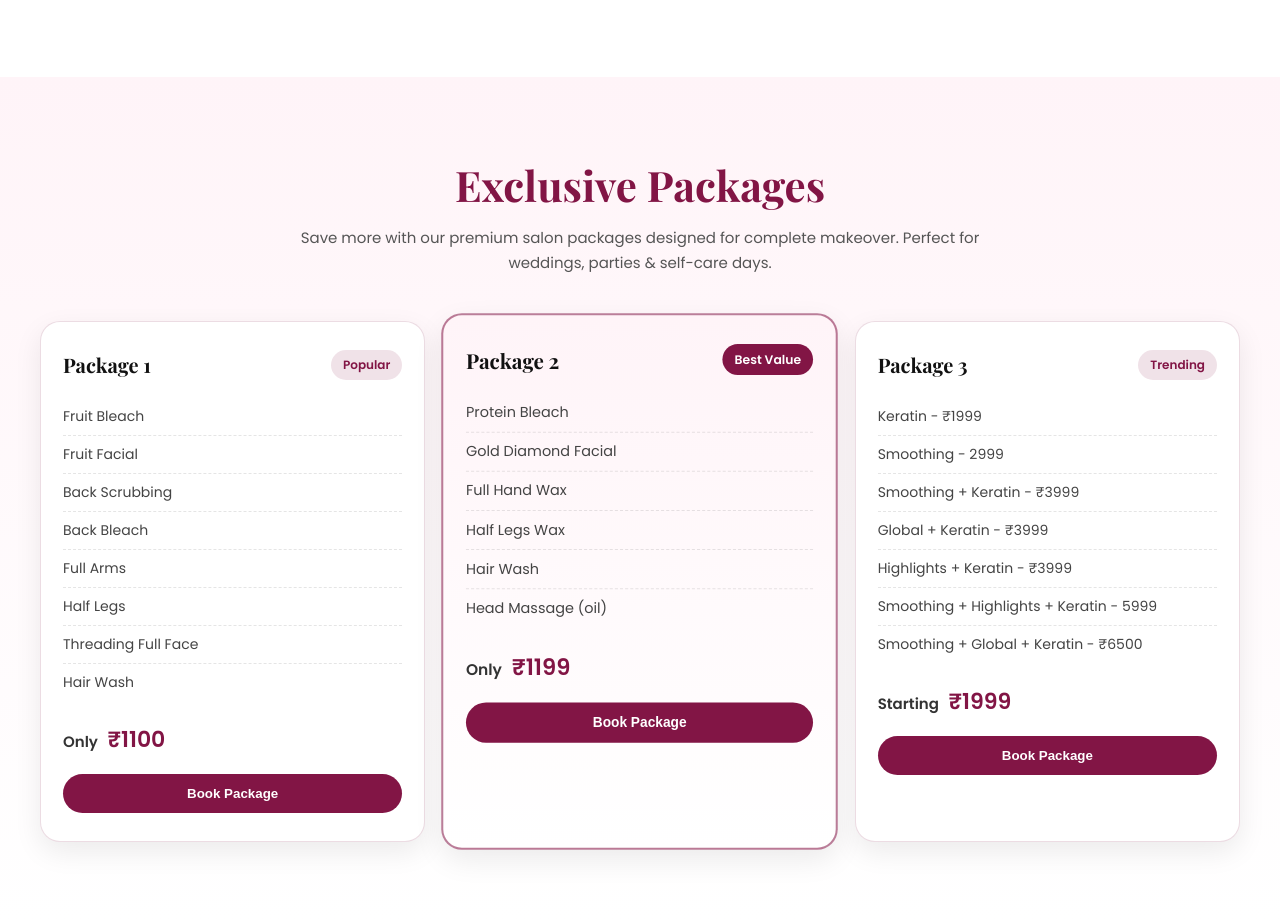
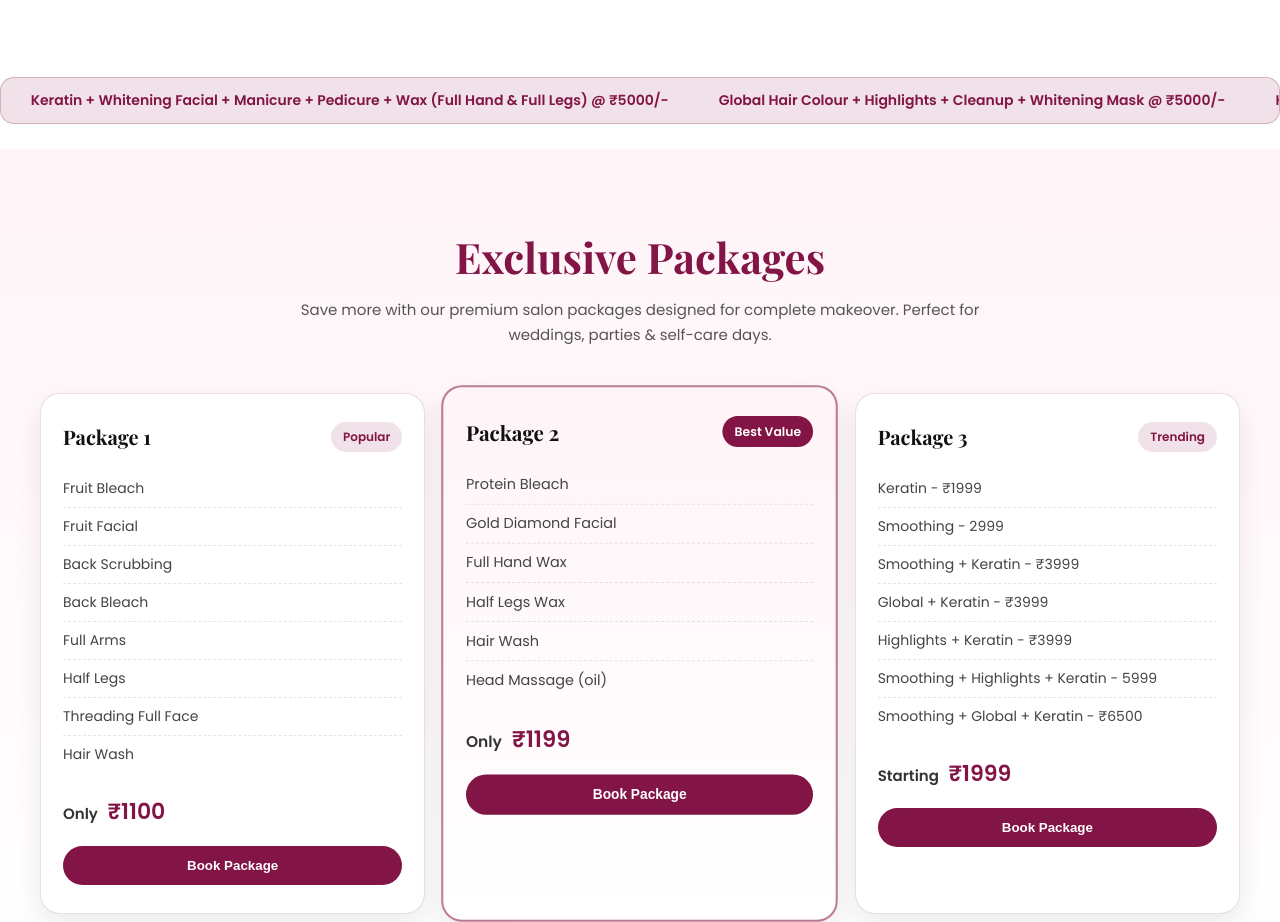
Before and after one commit to Deepu23456/nk-beauty-salon, a plain HTML site: page index.html in a window 1280 px wide. Shown: the part 4520-5442 px from the top of the page. Drawn offline with nearby package versions, Linux system fonts and the light colour scheme.

Commit message:
final draft

```diff
--- a/index.html
+++ b/index.html
@@ -158,7 +158,7 @@
                 <video autoplay muted loop playsinline>
                     <source src="./assets/homeservice.mp4" type="video/mp4">
                 </video>
-        </div>
+            </div>
         </div>
 
         </div>
@@ -330,6 +330,20 @@
 
         </div>
     </section>
+    <div class="package-marquee">
+        <div class="marquee-track">
+            <span> Keratin + Organic Facial + Wax (Full Hand & Full Legs) @ ₹4000/-</span>
+            <span> Keratin + Whitening Facial + Manicure + Pedicure + Wax (Full Hand & Full Legs) @
+                ₹5000/-</span>
+            <span> Global Hair Colour + Highlights + Cleanup + Whitening Mask @ ₹5000/-</span>
+
+            <!-- Duplicate same text again for infinite effect -->
+            <span> Keratin + Organic Facial + Wax (Full Hand & Full Legs) @ ₹4000/-</span>
+            <span> Keratin + Whitening Facial + Manicure + Pedicure + Wax (Full Hand & Full Legs) @
+                ₹5000/-</span>
+            <span> Global Hair Colour + Highlights + Cleanup + Whitening Mask @ ₹5000/-</span>
+        </div>
+    </div>
     <section class="packages-section" id="packages">
         <div class="packages-container">
 
@@ -530,7 +544,6 @@
                 <div class="footer-social">
                     <a href="https://www.instagram.com/nisha_nkbeautysalon/reels/" target="_blank">Instagram</a>
                     <a href="https://www.facebook.com/share/1AadaiGN44/?mibextid=wwXIfr" target="_blank">Facebook</a>
-                    <a href="#" target="_blank">YouTube</a>
                 </div>
             </div>
 
--- a/style.css
+++ b/style.css
@@ -521,7 +521,8 @@ h3,
     margin: auto;
 
     display: grid;
-    grid-template-columns: 1fr 1fr;  /* content wider, video smaller */
+    grid-template-columns: 1fr 1fr;
+    /* content wider, video smaller */
     gap: 50px;
     align-items: center;
 }
@@ -637,6 +638,7 @@ h3,
         max-width: 280px;
     }
 }
+
 .min-alert {
     background: rgba(130, 21, 69, 0.08);
     border: 1px solid rgba(130, 21, 69, 0.25);
@@ -1046,6 +1048,56 @@ h3,
     }
 }
 
+/* ===== PACKAGE MARQUEE ===== */
+.package-marquee {
+    width: 100%;
+    overflow: hidden;
+    background: rgba(130, 21, 69, 0.12);
+    border: 1px solid rgba(130, 21, 69, 0.25);
+    padding: 12px 0;
+    border-radius: 14px;
+    margin-bottom: 25px;
+    position: relative;
+}
+
+.marquee-track {
+    display: flex;
+    gap: 50px;
+    white-space: nowrap;
+    width: max-content;
+    animation: marqueeMove 18s linear infinite;
+}
+
+.marquee-track span {
+    font-size: 14px;
+    font-weight: 600;
+    color: #821545;
+    font-family: "Poppins", sans-serif;
+}
+
+.package-marquee:hover .marquee-track {
+    animation-play-state: paused;
+}
+
+/* Smooth infinite movement */
+@keyframes marqueeMove {
+    0% {
+        transform: translateX(0%);
+    }
+
+    100% {
+        transform: translateX(-50%);
+    }
+}
+
+/* Responsive */
+@media (max-width: 768px) {
+    .marquee-track span {
+        font-size: 13px;
+    }
+}
+
+
 .packages-section {
     padding: 80px 20px;
     background: linear-gradient(to bottom, #fff4f8, #ffffff);
```
